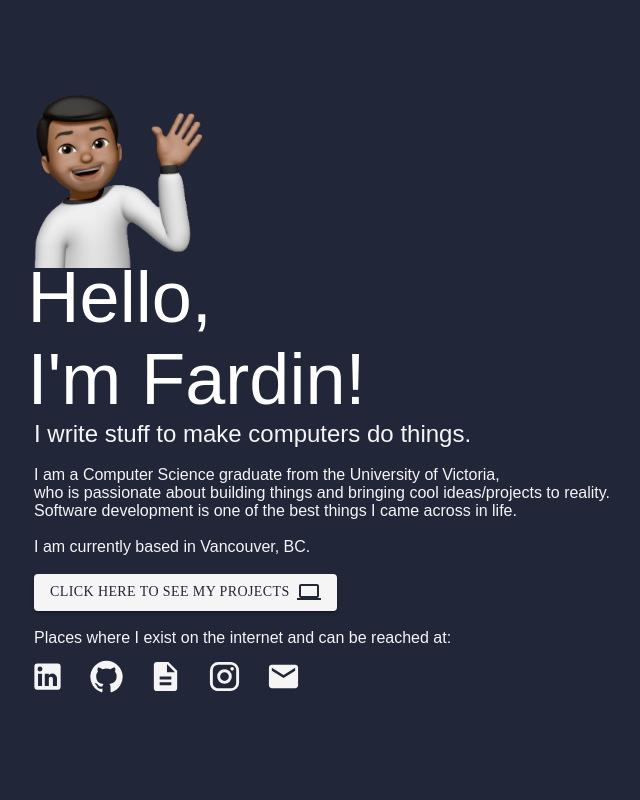
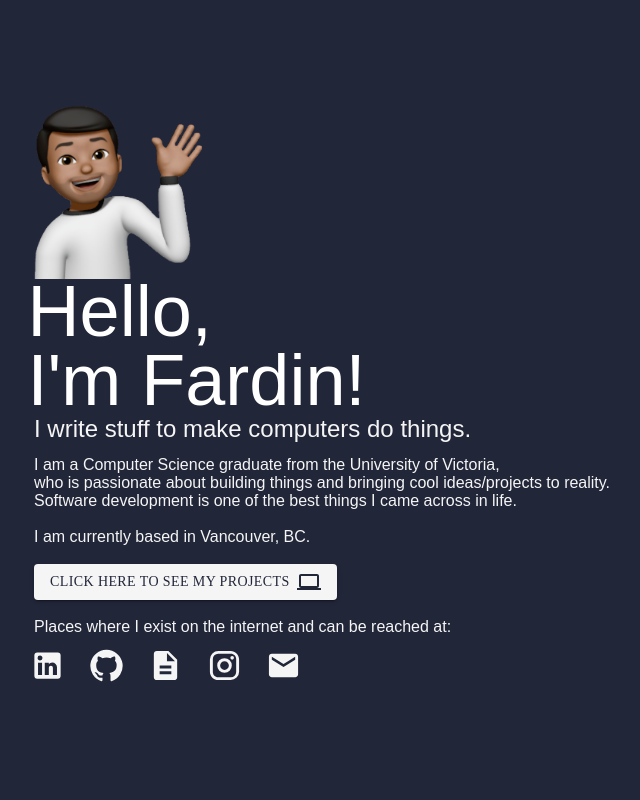
Before and after one commit to f2k5/f2k5.github.io, a React (Create React App) app: page / in a window 1280 px wide. Shown: the top 800 px of the page, without its empty margins (222-862 px from the left). Built offline with nearby package versions, Linux system fonts and the light colour scheme.

Commit message:
Adjusted header line height.

```diff
--- a/src/components/FirstPageProfileSection/FirstPageProfileSection.styles.css
+++ b/src/components/FirstPageProfileSection/FirstPageProfileSection.styles.css
@@ -43,6 +43,11 @@ h2 {
     font-size: 1.5rem;
     font-weight: 300;
     animation-delay: 2s;
+    line-height: 0.7em;
+}
+
+.h1-first {
+    line-height: 3.5rem;
 }
 
 h1, h2, p {
@@ -57,7 +62,7 @@ h1, h2, p {
 
 img {
     width: 20%;
-    margin: 0 0 -1rem 0;
+    /* margin: 0 0 0rem 0; */
     margin: left;
     /* -webkit-animation: mover 0.8s infinite  alternate;
     animation: mover 0.8s infinite  alternate; */
--- a/src/components/FirstPageProfileSection/FirstPageProfileSection.tsx
+++ b/src/components/FirstPageProfileSection/FirstPageProfileSection.tsx
@@ -69,7 +69,8 @@ const ProfileSection = () => {
             <section  className = "profile-section">
                 <div>
                     <img src = {fardinKhanMemoji} alt = "memoji"/>
-                    <h1 className = "name-header-page-one">Hello, <br />I'm Fardin!</h1>
+                    <h1 className = "name-header-page-one h1-first">Hello,</h1>
+                    <h1 className = "name-header-page-one">I'm Fardin!</h1>
                     <h2>I write stuff to make computers do things.</h2> <br />
                     <p>
                         I am a Computer Science graduate from the University of Victoria, <br />
```
